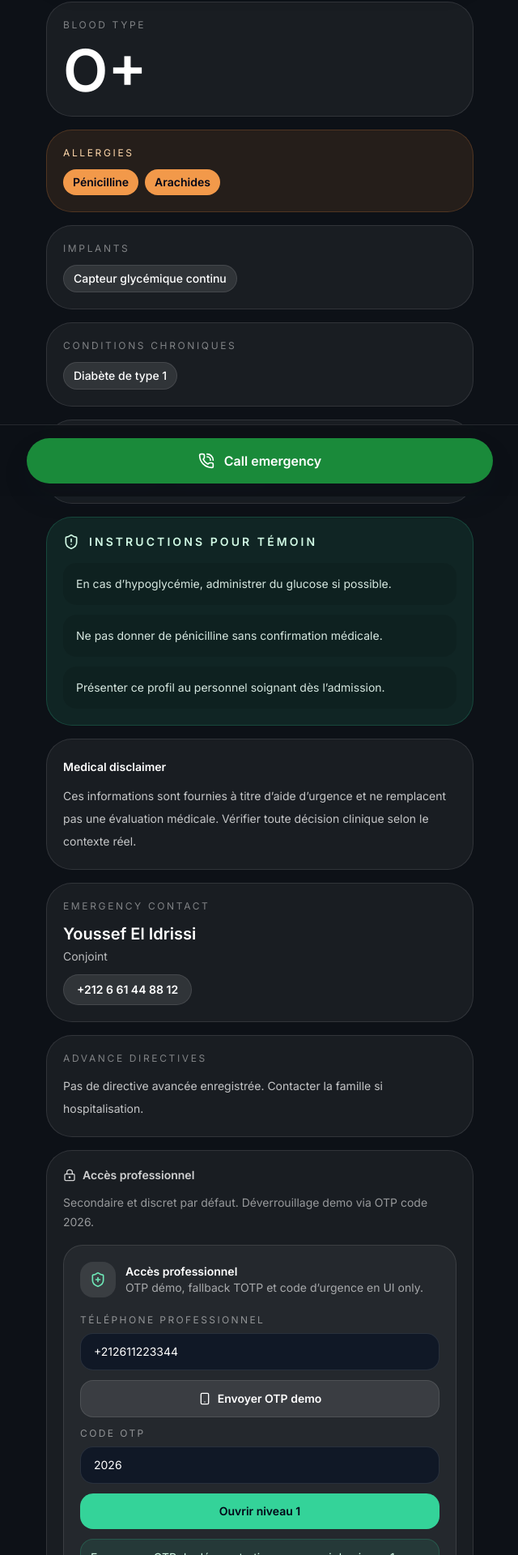
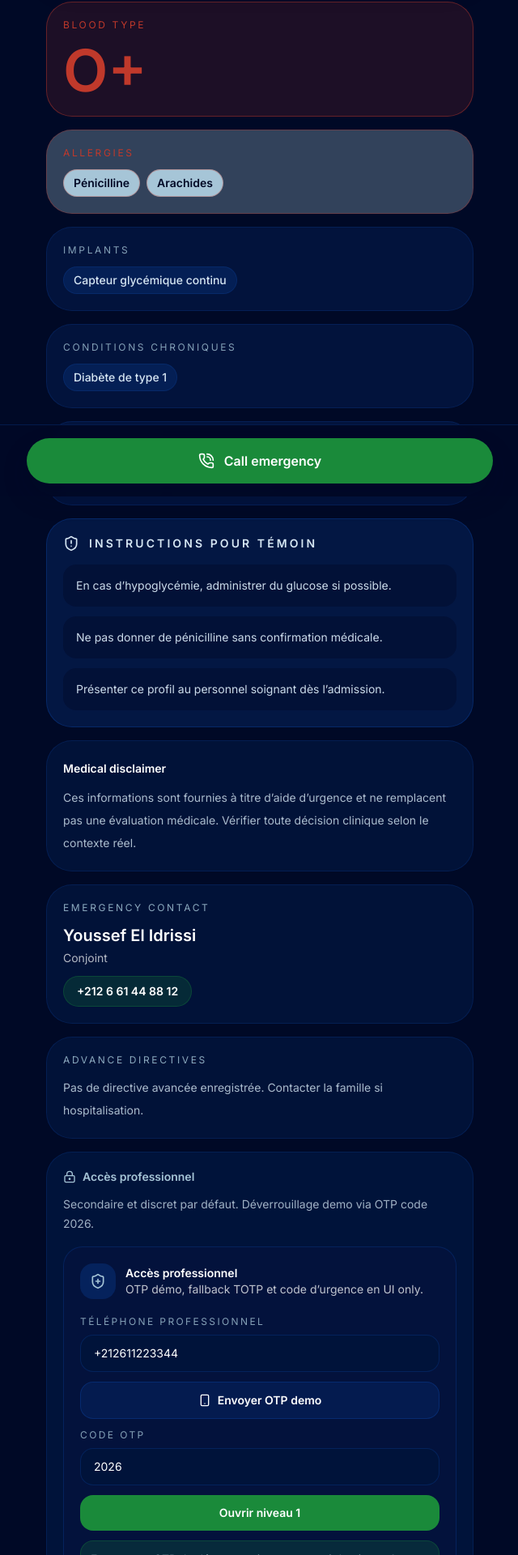
Before and after one commit to oudghirymohamed-tech/2ks.ma, a React (Vite) app in the folder apps/web/: page /u/demo-token in a window 1280 px wide. Shown: the part 187-2107 px from the top of the page at 81% size, without its empty margins (319-959 px from the left). Built offline with nearby package versions, Linux system fonts and the light colour scheme; no server answers.

Commit message:
update colors

```diff
--- a/apps/web/src/components/LanguageSwitcher.tsx
+++ b/apps/web/src/components/LanguageSwitcher.tsx
@@ -12,7 +12,7 @@ export function LanguageSwitcher() {
     const { language, setLanguage } = useLanguage();
 
     return (
-        <div className="inline-flex rounded-full border border-slate-200 bg-white/80 p-1 shadow-sm backdrop-blur">
+        <div className="inline-flex rounded-full border border-sapphire/30 bg-powder/55 p-1 shadow-sm backdrop-blur">
             {languages.map((item) => (
                 <button
                     key={item.value}
@@ -20,7 +20,7 @@ export function LanguageSwitcher() {
                     onClick={() => setLanguage(item.value)}
                     className={cn(
                         'rounded-full px-3 py-1.5 text-sm font-semibold transition',
-                        language === item.value ? 'bg-slate-900 text-white' : 'text-slate-600 hover:text-slate-900'
+                        language === item.value ? 'bg-sapphire text-white' : 'text-navy/80 hover:text-sapphire'
                     )}
                     aria-pressed={language === item.value}
                 >
--- a/apps/web/src/components/OtpPanel.tsx
+++ b/apps/web/src/components/OtpPanel.tsx
@@ -28,51 +28,51 @@ export function OtpPanel({ patientToken, onRequestOtp, onVerifyOtp }: OtpPanelPr
     }
 
     return (
-        <div className="rounded-3xl border border-white/10 bg-white/5 p-5 text-white">
+        <div className="rounded-3xl border border-sapphire/25 bg-[#03123C] p-5 text-white">
             <div className="flex items-center gap-3">
-                <div className="rounded-2xl bg-white/10 p-3">
-                    <ShieldPlus className="h-5 w-5 text-emerald-300" />
+                <div className="rounded-2xl bg-sapphire/25 p-3">
+                    <ShieldPlus className="h-5 w-5 text-powder" />
                 </div>
                 <div>
                     <p className="text-sm font-semibold">Accès professionnel</p>
-                    <p className="text-sm text-white/60">OTP démo, fallback TOTP et code d’urgence en UI only.</p>
+                    <p className="text-sm text-white/75">OTP démo, fallback TOTP et code d’urgence en UI only.</p>
                 </div>
             </div>
             <div className="mt-5 space-y-3">
                 <label className="block">
-                    <span className="mb-2 block text-xs uppercase tracking-[0.2em] text-white/50">Téléphone professionnel</span>
+                    <span className="mb-2 block text-xs uppercase tracking-[0.2em] text-powder/80">Téléphone professionnel</span>
                     <input
                         value={phone}
                         onChange={(event) => setPhone(event.target.value)}
-                        className="w-full rounded-2xl border border-white/10 bg-[#101826] px-4 py-3 text-sm outline-none ring-0 transition focus:border-emerald-300"
+                        className="w-full rounded-2xl border border-sapphire/25 bg-[#00133A] px-4 py-3 text-sm outline-none ring-0 transition focus:border-sapphire"
                     />
                 </label>
                 <button
                     type="button"
                     onClick={handleRequest}
                     disabled={isLoading}
-                    className="inline-flex w-full items-center justify-center gap-2 rounded-2xl border border-white/10 bg-white/10 px-4 py-3 text-sm font-semibold transition hover:bg-white/15 disabled:cursor-not-allowed"
+                    className="inline-flex w-full items-center justify-center gap-2 rounded-2xl border border-sapphire/30 bg-sapphire/15 px-4 py-3 text-sm font-semibold transition hover:bg-sapphire/25 disabled:cursor-not-allowed"
                 >
                     <Smartphone className="h-4 w-4" />
                     Envoyer OTP demo
                 </button>
                 <label className="block">
-                    <span className="mb-2 block text-xs uppercase tracking-[0.2em] text-white/50">Code OTP</span>
+                    <span className="mb-2 block text-xs uppercase tracking-[0.2em] text-powder/80">Code OTP</span>
                     <input
                         value={otp}
                         onChange={(event) => setOtp(event.target.value)}
-                        className="w-full rounded-2xl border border-white/10 bg-[#101826] px-4 py-3 text-sm outline-none transition focus:border-emerald-300"
+                        className="w-full rounded-2xl border border-sapphire/25 bg-[#00133A] px-4 py-3 text-sm outline-none transition focus:border-sapphire"
                     />
                 </label>
                 <button
                     type="button"
                     onClick={handleVerify}
                     disabled={isLoading}
-                    className="w-full rounded-2xl bg-emerald-400 px-4 py-3 text-sm font-semibold text-slate-950 transition hover:bg-emerald-300 disabled:cursor-not-allowed"
+                    className="w-full rounded-2xl bg-call px-4 py-3 text-sm font-semibold text-white transition hover:bg-[#166D2F] disabled:cursor-not-allowed"
                 >
                     Ouvrir niveau 1
                 </button>
-                <div className="rounded-2xl border border-emerald-400/20 bg-emerald-400/10 p-3 text-sm text-emerald-100">{status}</div>
+                <div className="rounded-2xl border border-call/30 bg-call/20 p-3 text-sm text-ice">{status}</div>
             </div>
         </div>
     );
--- a/apps/web/src/components/SectionHeading.tsx
+++ b/apps/web/src/components/SectionHeading.tsx
@@ -19,9 +19,9 @@ export function SectionHeading({ eyebrow, title, body, align = 'left', aside }:
                 transition={{ duration: 0.45 }}
                 className="max-w-3xl"
             >
-                <p className="mb-3 text-sm font-semibold uppercase tracking-[0.24em] text-emerald-700">{eyebrow}</p>
-                <h2 className="text-3xl font-semibold tracking-tight text-slate-950 sm:text-4xl">{title}</h2>
-                <p className="mt-4 text-base leading-7 text-slate-600 sm:text-lg">{body}</p>
+                <p className="mb-3 text-sm font-semibold uppercase tracking-[0.24em] text-sapphire">{eyebrow}</p>
+                <h2 className="text-3xl font-semibold tracking-tight text-navy sm:text-4xl">{title}</h2>
+                <p className="mt-4 text-base leading-7 text-navy/75 sm:text-lg">{body}</p>
             </motion.div>
             {aside ? <div>{aside}</div> : null}
         </div>
--- a/apps/web/src/index.css
+++ b/apps/web/src/index.css
@@ -6,6 +6,12 @@
 
 :root {
     color-scheme: light;
+    --ice-blue: #D6E6F3;
+    --powder-blue: #A6C5D7;
+    --sapphire: #0F52BA;
+    --deep-navy: #000926;
+    --emergency-red: #C0392B;
+    --call-green: #1A8A3A;
 }
 
 html {
@@ -15,8 +21,8 @@ html {
 body {
     margin: 0;
     min-width: 320px;
-    background: #f5f0e8;
-    color: #101828;
+    background: var(--ice-blue);
+    color: var(--deep-navy);
     font-family: 'Inter', system-ui, sans-serif;
 }
 
@@ -42,5 +48,6 @@ svg {
 }
 
 ::selection {
-    background: rgba(26, 138, 58, 0.2);
+    background: rgba(15, 82, 186, 0.28);
+    color: #000926;
 }
--- a/apps/web/src/layouts/MarketingLayout.tsx
+++ b/apps/web/src/layouts/MarketingLayout.tsx
@@ -4,7 +4,7 @@ import { Navbar } from '../components/Navbar';
 
 export function MarketingLayout({ children }: { children: ReactNode }) {
     return (
-        <div className="min-h-screen bg-canvas text-ink">
+        <div className="min-h-screen bg-ice text-navy">
             <Navbar />
             <main>{children}</main>
             <Footer />
--- a/apps/web/src/pages/EmergencyDemoPage.tsx
+++ b/apps/web/src/pages/EmergencyDemoPage.tsx
@@ -22,7 +22,7 @@ export function EmergencyDemoPage() {
     }
 
     if (!profile) {
-        return <div className="min-h-screen bg-shell px-6 py-20 text-white">Chargement du profil d’urgence...</div>;
+        return <div className="min-h-screen bg-navy px-6 py-20 text-white">Chargement du profil d’urgence...</div>;
     }
 
     const patient = profile.patient;
@@ -33,13 +33,13 @@ export function EmergencyDemoPage() {
     ];
 
     return (
-        <div className="min-h-screen bg-shell text-white">
+        <div className="min-h-screen bg-navy text-white">
             <PageMeta
                 title="HayatID | Emergency scan demo"
                 description="Mobile-first emergency scan demo with blood type, allergies, instructions, emergency contact, and professional OTP level access."
             />
             <main className="mx-auto max-w-xl px-4 pb-28 pt-4 sm:px-6">
-                <section className="sticky top-0 z-20 -mx-4 border-b border-white/10 bg-shell/95 px-4 pb-4 pt-2 backdrop-blur sm:-mx-6 sm:px-6">
+                <section className="sticky top-0 z-20 -mx-4 border-b border-sapphire/20 bg-navy/95 px-4 pb-4 pt-2 backdrop-blur sm:-mx-6 sm:px-6">
                     <div className="rounded-[1.8rem] bg-emergency p-5 shadow-panel">
                         <p className="text-xs font-semibold uppercase tracking-[0.24em] text-white/80">Emergency access</p>
                         <h1 className="mt-3 text-2xl font-semibold">Vital profile visible immediately</h1>
@@ -48,107 +48,107 @@ export function EmergencyDemoPage() {
                 </section>
 
                 {patient.isMinor && patient.guardianRelationship ? (
-                    <section className="mt-4 rounded-[1.6rem] bg-minor p-4">
+                    <section className="mt-4 rounded-[1.6rem] border border-sapphire/30 bg-sapphire/45 p-4">
                         <p className="text-xs font-semibold uppercase tracking-[0.2em] text-white/75">Patient mineur</p>
                         <p className="mt-2 text-base font-semibold">Contacter le représentant légal: {patient.guardianRelationship.guardianName}</p>
                         <p className="mt-1 text-sm text-white/80">{patient.guardianRelationship.relation} · {patient.guardianRelationship.phone}</p>
                     </section>
                 ) : null}
 
-                <section className="mt-4 rounded-[2rem] border border-white/10 bg-white/5 p-5">
-                    <p className="text-xs uppercase tracking-[0.22em] text-white/45">Blood type</p>
-                    <p className="mt-3 text-7xl font-semibold leading-none text-white">{patient.medicalProfile.bloodType}</p>
+                <section className="mt-4 rounded-[2rem] border border-emergency/45 bg-emergency/15 p-5">
+                    <p className="text-xs uppercase tracking-[0.22em] text-emergency">Blood type</p>
+                    <p className="mt-3 text-7xl font-semibold leading-none text-emergency">{patient.medicalProfile.bloodType}</p>
                 </section>
 
-                <section className="mt-4 rounded-[2rem] border border-orange-400/20 bg-orange-400/10 p-5">
-                    <p className="text-xs uppercase tracking-[0.22em] text-orange-200">Allergies</p>
+                <section className="mt-4 rounded-[2rem] border border-emergency/35 bg-powder/30 p-5">
+                    <p className="text-xs uppercase tracking-[0.22em] text-emergency">Allergies</p>
                     <div className="mt-3 flex flex-wrap gap-2">
                         {patient.medicalProfile.allergies.map((allergy) => (
-                            <span key={allergy} className="rounded-full bg-allergy px-3 py-1.5 text-sm font-semibold text-slate-950">{allergy}</span>
+                            <span key={allergy} className="rounded-full border border-emergency/35 bg-powder px-3 py-1.5 text-sm font-semibold text-navy">{allergy}</span>
                         ))}
                     </div>
                 </section>
 
                 {patient.medicalProfile.g6pd ? (
-                    <section className="mt-4 rounded-[1.6rem] border border-amber-400/20 bg-amber-400/10 p-5 text-amber-50">
-                        <p className="text-xs uppercase tracking-[0.2em] text-amber-200">Alerte G6PD</p>
+                    <section className="mt-4 rounded-[1.6rem] border border-emergency/35 bg-emergency/15 p-5 text-white">
+                        <p className="text-xs uppercase tracking-[0.2em] text-emergency">Alerte G6PD</p>
                         <p className="mt-2 text-base font-semibold">Déficit G6PD signalé. Vérifier avant administration de molécules à risque.</p>
                     </section>
                 ) : null}
 
                 {details.map((detail) => (
-                    <section key={detail.title} className="mt-4 rounded-[2rem] border border-white/10 bg-white/5 p-5">
-                        <p className="text-xs uppercase tracking-[0.22em] text-white/45">{detail.title}</p>
+                    <section key={detail.title} className="mt-4 rounded-[2rem] border border-sapphire/20 bg-[#02133C] p-5">
+                        <p className="text-xs uppercase tracking-[0.22em] text-powder/80">{detail.title}</p>
                         <div className="mt-3 flex flex-wrap gap-2">
                             {detail.values.length > 0 ? (
                                 detail.values.map((value) => (
-                                    <span key={value} className="rounded-full border border-white/10 bg-white/10 px-3 py-1.5 text-sm font-medium text-white">{value}</span>
+                                    <span key={value} className="rounded-full border border-sapphire/20 bg-sapphire/20 px-3 py-1.5 text-sm font-medium text-ice">{value}</span>
                                 ))
                             ) : (
-                                <span className="text-sm text-white/60">Aucun élément déclaré.</span>
+                                <span className="text-sm text-ice/75">Aucun élément déclaré.</span>
                             )}
                         </div>
                     </section>
                 ))}
 
-                <section className="mt-4 rounded-[2rem] border border-emerald-400/20 bg-emerald-400/10 p-5">
-                    <div className="flex items-center gap-3 text-emerald-100">
+                <section className="mt-4 rounded-[2rem] border border-sapphire/30 bg-sapphire/20 p-5">
+                    <div className="flex items-center gap-3 text-ice">
                         <ShieldAlert className="h-5 w-5" />
                         <p className="text-sm font-semibold uppercase tracking-[0.22em]">Instructions pour témoin</p>
                     </div>
-                    <ul className="mt-4 space-y-3 text-sm leading-7 text-emerald-50/90">
+                    <ul className="mt-4 space-y-3 text-sm leading-7 text-ice/95">
                         {patient.medicalProfile.emergencyInstructions.map((instruction) => (
-                            <li key={instruction} className="rounded-2xl bg-black/10 px-4 py-3">{instruction}</li>
+                            <li key={instruction} className="rounded-2xl bg-navy/40 px-4 py-3">{instruction}</li>
                         ))}
                     </ul>
                 </section>
 
-                <section className="mt-4 rounded-[2rem] border border-white/10 bg-white/5 p-5 text-sm leading-7 text-white/75">
+                <section className="mt-4 rounded-[2rem] border border-sapphire/20 bg-[#011238] p-5 text-sm leading-7 text-ice/80">
                     <p className="font-semibold text-white">Medical disclaimer</p>
                     <p className="mt-2">Ces informations sont fournies à titre d’aide d’urgence et ne remplacent pas une évaluation médicale. Vérifier toute décision clinique selon le contexte réel.</p>
                 </section>
 
-                <section className="mt-4 rounded-[2rem] border border-white/10 bg-white/5 p-5">
-                    <p className="text-xs uppercase tracking-[0.22em] text-white/45">Emergency contact</p>
+                <section className="mt-4 rounded-[2rem] border border-sapphire/20 bg-[#011238] p-5">
+                    <p className="text-xs uppercase tracking-[0.22em] text-powder/85">Emergency contact</p>
                     <p className="mt-3 text-xl font-semibold">{patient.emergencyContact.name}</p>
                     <p className="mt-1 text-sm text-white/70">{patient.emergencyContact.relation}</p>
-                    <a href={`tel:${patient.emergencyContact.phone.replace(/\s/g, '')}`} className="mt-3 inline-flex rounded-full border border-white/10 bg-white/10 px-4 py-2 text-sm font-semibold text-white">
+                    <a href={`tel:${patient.emergencyContact.phone.replace(/\s/g, '')}`} className="mt-3 inline-flex rounded-full border border-call/30 bg-call/20 px-4 py-2 text-sm font-semibold text-white">
                         {patient.emergencyContact.phone}
                     </a>
                 </section>
 
-                <section className="mt-4 rounded-[2rem] border border-white/10 bg-white/5 p-5">
-                    <p className="text-xs uppercase tracking-[0.22em] text-white/45">Advance directives</p>
-                    <p className="mt-3 text-sm leading-7 text-white/75">{patient.medicalProfile.advanceDirectives}</p>
+                <section className="mt-4 rounded-[2rem] border border-sapphire/20 bg-[#011238] p-5">
+                    <p className="text-xs uppercase tracking-[0.22em] text-powder/85">Advance directives</p>
+                    <p className="mt-3 text-sm leading-7 text-ice/80">{patient.medicalProfile.advanceDirectives}</p>
                 </section>
 
-                <section className="mt-4 rounded-[2rem] border border-white/10 bg-white/5 p-5">
+                <section className="mt-4 rounded-[2rem] border border-sapphire/20 bg-[#00133A] p-5">
                     <button
                         type="button"
                         onClick={() => setLevelOneOpen((current) => !current)}
-                        className="inline-flex items-center gap-2 text-sm font-semibold text-white/80"
+                        className="inline-flex items-center gap-2 text-sm font-semibold text-powder"
                     >
                         <LockKeyhole className="h-4 w-4" />
                         Accès professionnel
                     </button>
-                    <p className="mt-2 text-sm leading-6 text-white/55">Secondaire et discret par défaut. Déverrouillage demo via OTP code 2026.</p>
+                    <p className="mt-2 text-sm leading-6 text-ice/75">Secondaire et discret par défaut. Déverrouillage demo via OTP code 2026.</p>
                     <div className="mt-4">
                         <OtpPanel patientToken={token} onRequestOtp={requestProfessionalOtp} onVerifyOtp={handleVerify} />
                     </div>
                     {levelOneOpen ? (
-                        <div className="mt-4 rounded-3xl border border-emerald-400/20 bg-emerald-400/10 p-4 text-sm leading-7 text-emerald-50">
+                        <div className="mt-4 rounded-3xl border border-sapphire/30 bg-sapphire/20 p-4 text-sm leading-7 text-ice">
                             Niveau 1 ouvert. Dans un vrai produit, ce contenu viendrait exclusivement d’un backend vérifié avec audit renforcé.
                         </div>
                     ) : null}
                 </section>
 
-                <Link to="/demo" className="mt-6 inline-flex items-center gap-2 text-sm font-semibold text-white/70">
+                <Link to="/demo" className="mt-6 inline-flex items-center gap-2 text-sm font-semibold text-powder/90">
                     <AlertTriangle className="h-4 w-4" />
                     Retour au hub de démonstration
                 </Link>
             </main>
 
-            <div className="fixed inset-x-0 bottom-0 z-30 border-t border-white/10 bg-shell/95 p-4 backdrop-blur">
+            <div className="fixed inset-x-0 bottom-0 z-30 border-t border-sapphire/25 bg-navy/95 p-4 backdrop-blur">
                 <div className="mx-auto max-w-xl">
                     <a
                         href="tel:112"
```
Also changed, not shown: apps/web/src/components/Footer.tsx (+9 -9 lines), apps/web/src/components/Navbar.tsx (+7 -7 lines), apps/web/src/components/ScanSimulator.tsx (+13 -13 lines), apps/web/src/components/StatCard.tsx (+4 -4 lines), apps/web/src/pages/LandingPage.tsx (+37 -37 lines), apps/web/tailwind.config.ts (+64 -8 lines).
